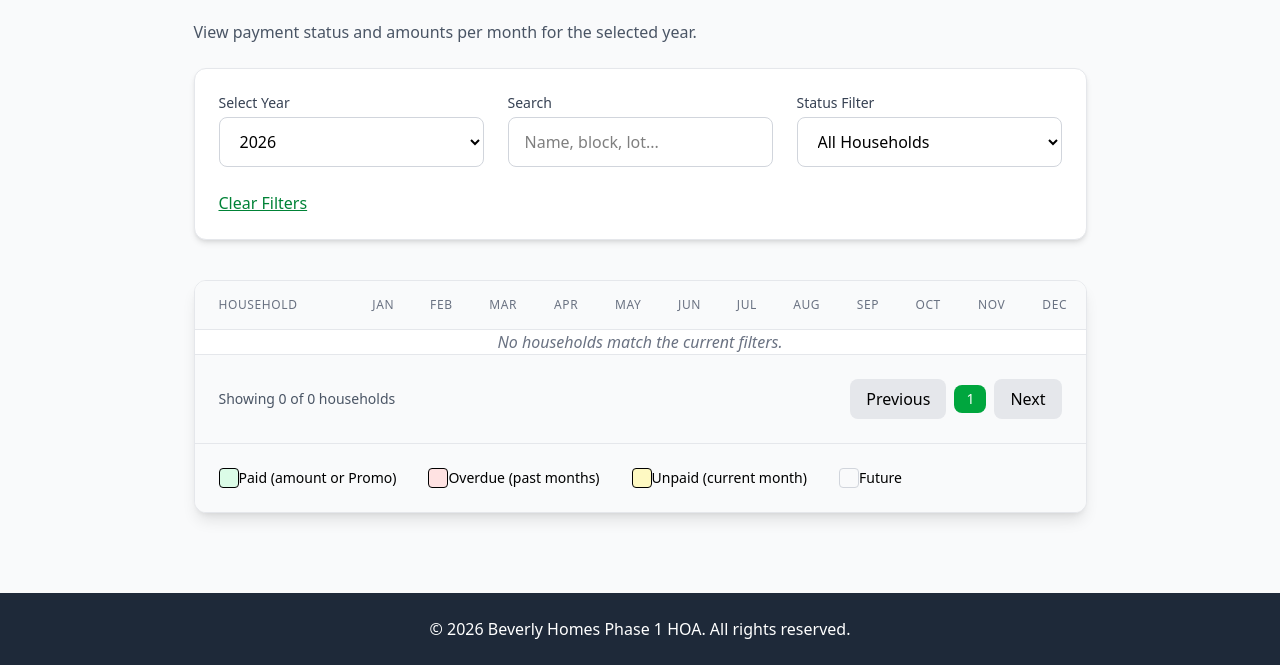
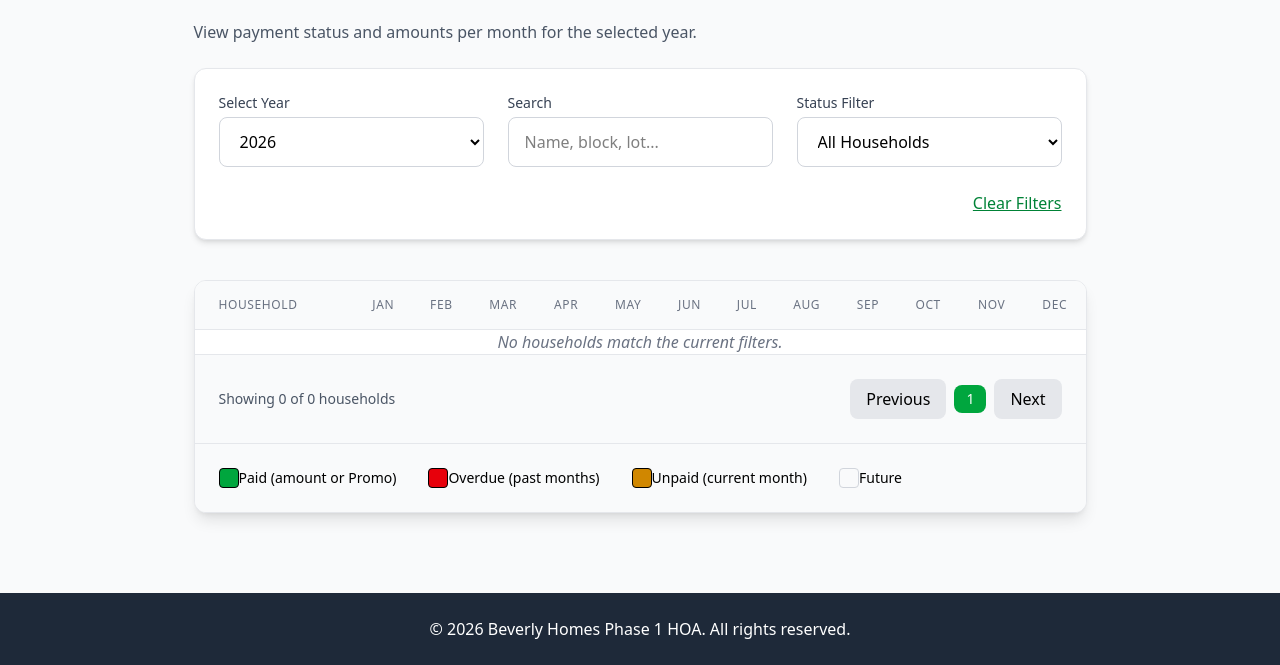
Before and after one commit to ElykRM/beverly, a PHP site: page /dues.php in a window 1280 px wide. Shown: the part 224-889 px from the top of the page. Run offline with PHP 8.4, Linux system fonts and the light colour scheme; data that the repository does not hold is empty.

Commit message:
fixed stuffs for review

```diff
--- a/pages/dues.php
+++ b/pages/dues.php
@@ -120,11 +120,11 @@ foreach ($paymentsRaw as $p) {
             </div>
         </div>
 
-        <div class="mt-6">
-            <button id="clear-filters" class="text-green-700 hover:text-green-900 underline font-medium">
-                Clear Filters
-            </button>
-        </div>
+            <div class="mt-6 flex gap-4 justify-end">
+                <button id="clear-filters" class="text-green-700 hover:text-green-900 underline font-medium">
+                    Clear Filters
+                </button>
+            </div>
     </div>
 
     <div class="bg-white rounded-xl shadow-lg border border-gray-200 overflow-hidden">
@@ -226,13 +226,13 @@ foreach ($paymentsRaw as $p) {
         <div class="p-6 bg-gray-50 border-t border-gray-200">
             <div class="flex flex-wrap gap-8 text-sm">
                 <div class="flex items-center">
-                    <span class="inline-block w-5 h-5 bg-green-100 border border-green-300 mr-2 rounded"></span> Paid (amount or Promo)
+                    <span class="inline-block w-5 h-5 bg-green-600 border border-green-300 mr-2 rounded"></span> Paid (amount or Promo)
                 </div>
                 <div class="flex items-center">
-                    <span class="inline-block w-5 h-5 bg-red-100 border border-red-300 mr-2 rounded"></span> Overdue (past months)
+                    <span class="inline-block w-5 h-5 bg-red-600 border border-red-300 mr-2 rounded"></span> Overdue (past months)
                 </div>
                 <div class="flex items-center">
-                    <span class="inline-block w-5 h-5 bg-yellow-100 border border-yellow-300 mr-2 rounded"></span> Unpaid (current month)
+                    <span class="inline-block w-5 h-5 bg-yellow-600 border border-yellow-300 mr-2 rounded"></span> Unpaid (current month)
                 </div>
                 <div class="flex items-center">
                     <span class="inline-block w-5 h-5 bg-gray-50 border border-gray-300 mr-2 rounded"></span> Future
--- a/pages/habitants.php
+++ b/pages/habitants.php
@@ -49,7 +49,7 @@ $success_msg = $_GET['msg'] ?? '';
                        class="w-full px-4 py-2 border border-gray-300 rounded-lg focus:ring-green-500 focus:border-green-500">
             </div>
 
-            <div class="flex items-end gap-4">
+            <div class="mt-6 flex gap-4 justify-end">
                 <button id="clear-filters" class="text-green-700 hover:text-green-900 underline font-medium">
                     Clear Filters
                 </button>
```
Also changed, not shown: pages/reports.php (+5 -5 lines).
